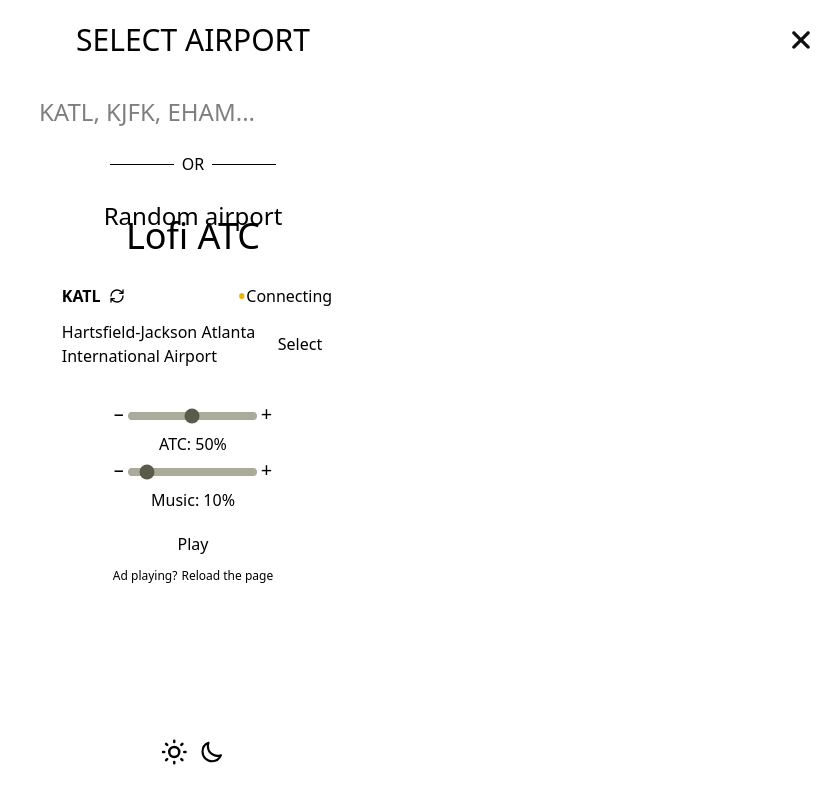
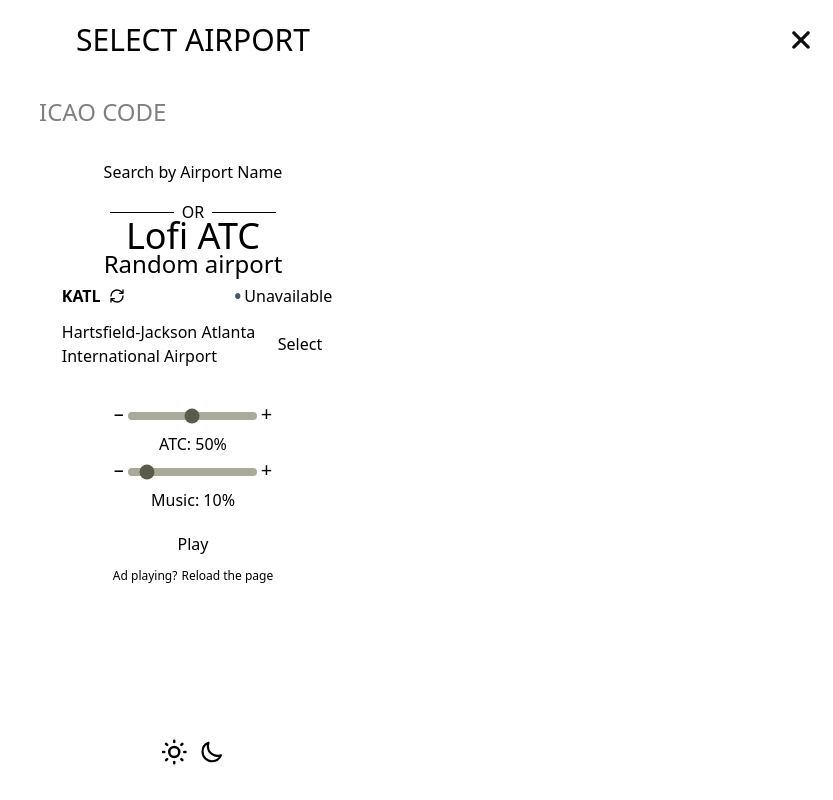
Before and after one commit to yvano123/LofiATC, a SvelteKit app: page / in a window 1280 px wide. Both pictures are taken after a click on the button "Select". Shown: the whole page, without its empty margins (447-1280 px from the left). Built offline with nearby package versions, Linux system fonts and the light colour scheme.

Commit message:
added automatic server switching on error
also added searching on name

```diff
--- a/src/routes/+page.svelte
+++ b/src/routes/+page.svelte
@@ -17,6 +17,8 @@
 	let playing = $state(false);
 	let connected = $state(0);
 	let rotation = $state(0);
+	let searchMode = $state(0);
+	let error = $state(0);
 
 	$effect(() => {
 		if (!selectOpen) searchTerm = '';
@@ -65,7 +67,6 @@
 			playing = false;
 		}
 	}
-	let player;
 	onMount(() => {
 		let mv = getCookie('musicVolume');
 		let av = getCookie('atcVolume');
@@ -83,6 +84,15 @@
 	});
 
 	setInterval(checkStates, 50);
+
+	function switchServer() {
+		rotation += 360;
+		as.src.includes('s1-fmt2')
+			? (as.src = as.src.replace('s1-fmt2', 's1-bos'))
+			: as.src.includes('s1-bos')
+				? (as.src = as.src.replace('s1-bos', 's1-fmt2'))
+				: as.src;
+	}
 </script>
 
 <audio
@@ -92,7 +102,20 @@
 	hidden
 	src="https://boxradio-edge-00.streamafrica.net/lofi"
 ></audio>
-<audio bind:volume bind:this={as} id="as" hidden> </audio>
+<audio
+	bind:volume
+	oncanplay={() => {
+		error = 0;
+	}}
+	onerror={() => {
+		error == 0 ? (error = 1) : (error = 2);
+		if (error < 2) switchServer();
+	}}
+	bind:this={as}
+	id="as"
+	hidden
+>
+</audio>
 <div class="flex h-lvh items-center justify-center bg-olive-100 dark:bg-zinc-900">
 	<div
 		class="flex w-9/10 max-w-100 flex-col items-center rounded-2xl bg-olive-300 p-2 py-4 sm:w-7/10 md:w-6/10 lg:w-6/20 lg:min-w-100 lg:p-8 dark:bg-zinc-800"
@@ -112,12 +135,7 @@
 						<p class="pl-2 font-bold">{airports.find((x) => x.code == selected)?.code ?? ''}</p>
 						<button
 							onclick={() => {
-								rotation += 360;
-								as.src.includes('s1-fmt2')
-									? (as.src = as.src.replace('s1-fmt2', 's1-bos'))
-									: as.src.includes('s1-bos')
-										? (as.src = as.src.replace('s1-bos', 's1-fmt2'))
-										: as.src;
+								switchServer();
 							}}
 							class="group relative rounded-full bg-olive-300 p-1 transition-transform hover:scale-105 hover:cursor-pointer dark:bg-zinc-800 {selected
 								? 'visible'
@@ -139,12 +157,12 @@
 							/></button
 						>
 					</div>
-					<div class="flex flex-row items-center">
+					<div class="flex flex-row items-center gap-0.5">
 						<p
 							class="indicator text-2xl text-red-500"
 							class:text-red-500={connected >= 3}
-							class:text-yellow-500={connected < 3 && selected != ''}
-							class:text-gray-600={selected == ''}
+							class:text-yellow-500={connected < 3 && selected != '' && error < 2}
+							class:text-gray-600={selected == '' || error == 2}
 							class:animate-pulse={connected >= 3}
 						>
 							•
@@ -153,7 +171,13 @@
 							{connected < 3 && selected == ''
 								? 'No connection'
 								: connected < 3
-									? 'Connecting'
+									? error == 0
+										? 'Connecting'
+										: error == 1
+											? 'Switching'
+											: error == 2
+												? 'Unavailable'
+												: ''
 									: 'LIVE'}
 						</p>
 					</div>
@@ -290,12 +314,23 @@
 	<!-- SEARCH BAR -->
 	<div class="flex flex-col items-center justify-center gap-2">
 		<input
-			class="w-7/10 max-w-70 rounded-xl bg-olive-400 p-4 text-2xl uppercase sm:w-3/10 sm:max-w-85 sm:min-w-70 dark:bg-zinc-900 dark:text-white"
-			maxlength="4"
+			class="w-7/10 max-w-70 rounded-xl bg-olive-400 p-4 text-2xl sm:w-4/10 sm:max-w-85 sm:min-w-70 dark:bg-zinc-900 dark:text-white {searchMode ==
+			0
+				? 'uppercase'
+				: ''}"
+			maxlength={searchMode == 0 ? 4 : 50}
 			bind:value={searchTerm}
 			type="text"
-			placeholder="KATL, KJFK, EHAM..."
+			placeholder={searchMode == 0 ? 'ICAO Code' : 'Airport name'}
 		/>
+		<button
+			onclick={() => {
+				searchMode == 0 ? (searchMode = 1) : (searchMode = 0);
+				searchTerm = '';
+			}}
+			class=" max-w-7/10 rounded-2xl bg-olive-400 p-2 px-3 transition-transform hover:scale-105 hover:cursor-pointer dark:bg-zinc-900 dark:text-white"
+			>Search by {searchMode == 0 ? 'Airport Name' : 'ICAO Code'}</button
+		>
 
 		{#if !searchTerm}
 			<div class="flex flex-row items-center justify-between gap-2">
@@ -321,7 +356,14 @@
 			>
 		{:else}
 			<div class="flex h-3/10 w-7/10 flex-col items-center justify-center gap-1.5 p-4 lg:w-3/10">
-				{#each airports.filter((x) => x.code.includes(searchTerm.toUpperCase())) as airport}
+				{#each airports
+					.filter((x) => {
+						if (searchMode == 0) return x.code.includes(searchTerm.toUpperCase());
+						else {
+							return x.name.toLowerCase().includes(searchTerm.toLowerCase());
+						}
+					})
+					.slice(0, 6) as airport}
 					<button
 						onclick={() => {
 							if (as.paused) {
@@ -338,9 +380,24 @@
 						class="flex w-full flex-col justify-baseline rounded-2xl bg-olive-400 p-2 pl-3 transition-transform hover:scale-102 hover:cursor-pointer sm:max-w-90 dark:border-white dark:bg-zinc-900"
 					>
 						<p class="self-start font-bold">{airport.code}</p>
-						<p class="self-start text-left">{airport.name}</p>
+						<p class="w-9/10 self-start truncate text-left">{airport.name}</p>
 					</button>
 				{/each}
+				{#if airports.filter((x) => {
+					if (searchMode == 0) return x.code.includes(searchTerm.toUpperCase());
+					else {
+						return x.name.toLowerCase().includes(searchTerm.toLowerCase());
+					}
+				}).length > 6}
+					<p>
+						6/{airports.filter((x) => {
+							if (searchMode == 0) return x.code.includes(searchTerm.toUpperCase());
+							else {
+								return x.name.toLowerCase().includes(searchTerm.toLowerCase());
+							}
+						}).length} results
+					</p>
+				{/if}
 			</div>
 		{/if}
 	</div>
```
